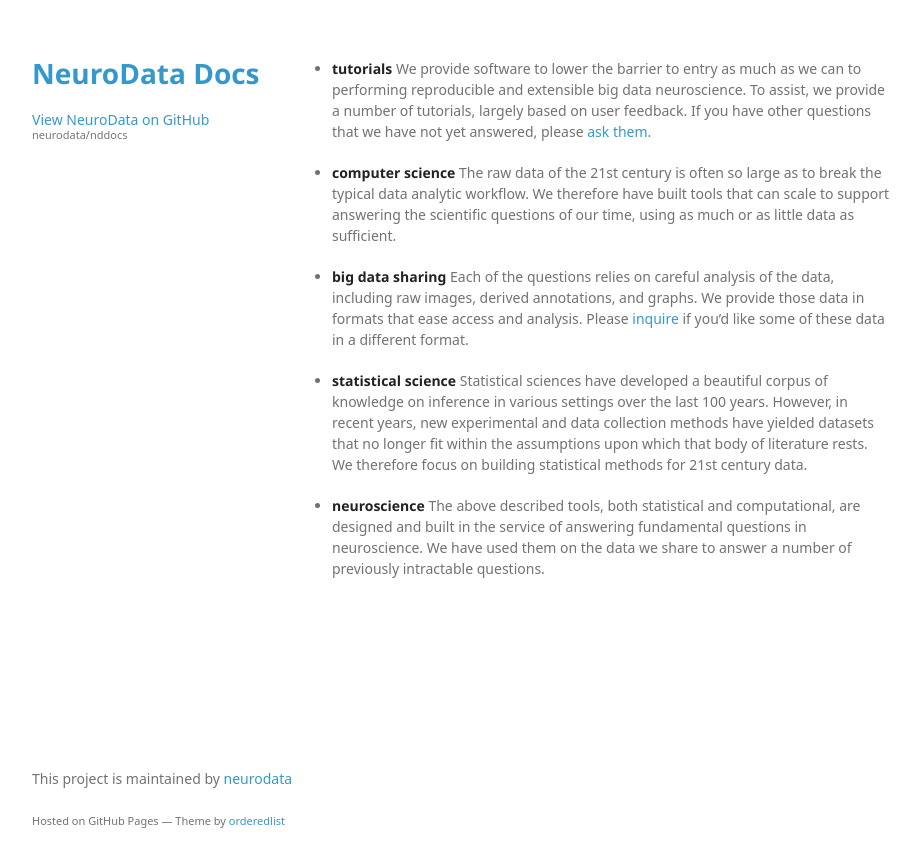
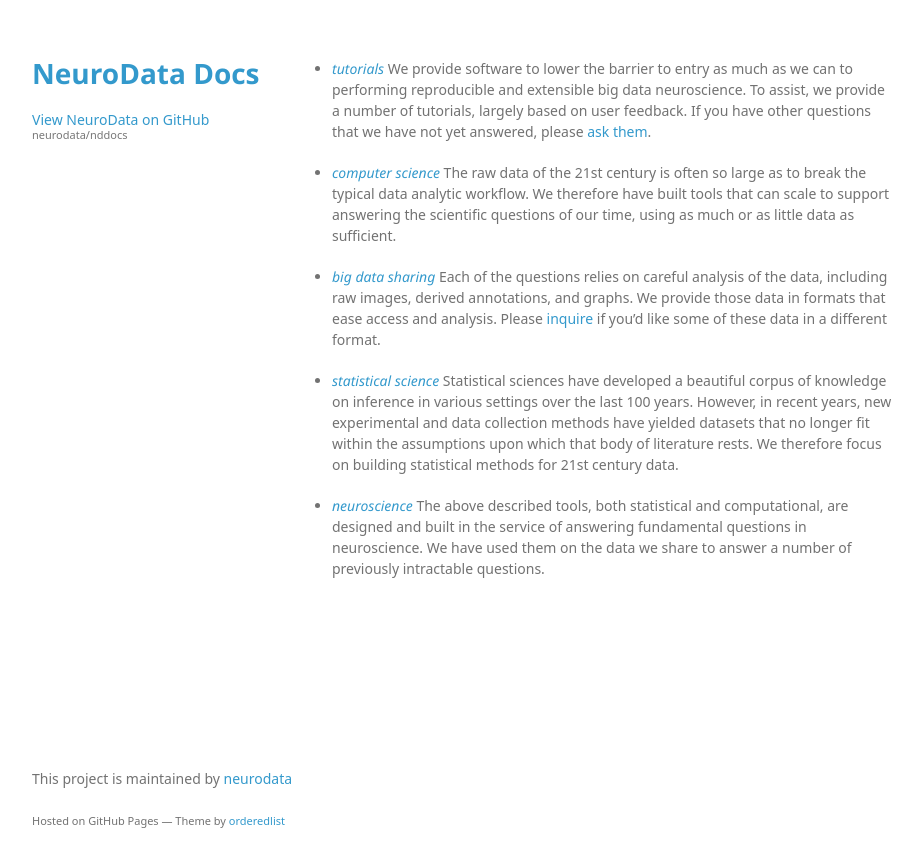
Before and after one commit to neurodata/nddocs-archive, a Jekyll site: the page built from index.md, in a window 1280 px wide. Shown: the top 867 px of the page, without its empty margins (178-1100 px from the left). Built offline with Jekyll 4.4.1, drawn with Linux system fonts in a browser that asks for light colours; some web fonts are replaced.

Commit message:
replace bold with emph

```diff
--- a/index.md
+++ b/index.md
@@ -3,12 +3,12 @@
 layout: default
 ---
 
-- [<span style="color:#0000ff">**tutorials**</span>](http://docs.neurodata.io/nddocs/docs/tutorials.html) We provide software to lower the barrier to entry as much as we can to performing reproducible and extensible big data neuroscience.  To assist, we provide a number of tutorials, largely based on user feedback.  If you have other questions that we have not yet answered, please [ask them](mailto:support@neurodata.io).
+- [*tutorials*](http://docs.neurodata.io/nddocs/docs/tutorials.html) We provide software to lower the barrier to entry as much as we can to performing reproducible and extensible big data neuroscience.  To assist, we provide a number of tutorials, largely based on user feedback.  If you have other questions that we have not yet answered, please [ask them](mailto:support@neurodata.io).
 
-- [<span style="color:#0000ff">**computer science**</span>](http://docs.neurodata.io/nddocs/docs/cs/cs.html) The raw data of the 21st century is often so large as to break the typical data analytic workflow.  We therefore have built tools that can scale to support answering the scientific questions of our time, using as much or as little data as sufficient.
+- [*computer science*](http://docs.neurodata.io/nddocs/docs/cs/cs.html) The raw data of the 21st century is often so large as to break the typical data analytic workflow.  We therefore have built tools that can scale to support answering the scientific questions of our time, using as much or as little data as sufficient.
 
-- [<span style="color:#0000ff">**big data sharing**</span>]() Each of the questions relies on careful analysis of the data, including raw images, derived annotations, and graphs.  We provide those data in formats that ease access and analysis.  Please [inquire](mailto:support@neurodata.io) if you'd like some of these data in a different format.
+- [*big data sharing*]() Each of the questions relies on careful analysis of the data, including raw images, derived annotations, and graphs.  We provide those data in formats that ease access and analysis.  Please [inquire](mailto:support@neurodata.io) if you'd like some of these data in a different format.
 
-- [<span style="color:#0000ff">**statistical science**</span>](http://docs.neurodata.io/nddocs/docs/stats/stats.html) Statistical sciences have developed a beautiful corpus of knowledge on inference in various settings over the last 100 years. However, in recent years, new experimental and data collection methods have yielded datasets that no longer fit within the assumptions upon which that body of literature rests. We therefore focus on building statistical methods for 21st century data.
+- [*statistical science*](http://docs.neurodata.io/nddocs/docs/stats/stats.html) Statistical sciences have developed a beautiful corpus of knowledge on inference in various settings over the last 100 years. However, in recent years, new experimental and data collection methods have yielded datasets that no longer fit within the assumptions upon which that body of literature rests. We therefore focus on building statistical methods for 21st century data.
 
-- [<span style="color:#0000ff">**neuroscience**</span>](http://docs.neurodata.io/nddocs/docs/neuro/neuro.html) The above described tools, both statistical and computational, are designed and built in the service of answering fundamental questions in neuroscience. We have used them on the data we share to answer a number of previously intractable questions.
+- [*neuroscience*](http://docs.neurodata.io/nddocs/docs/neuro/neuro.html) The above described tools, both statistical and computational, are designed and built in the service of answering fundamental questions in neuroscience. We have used them on the data we share to answer a number of previously intractable questions.
```
